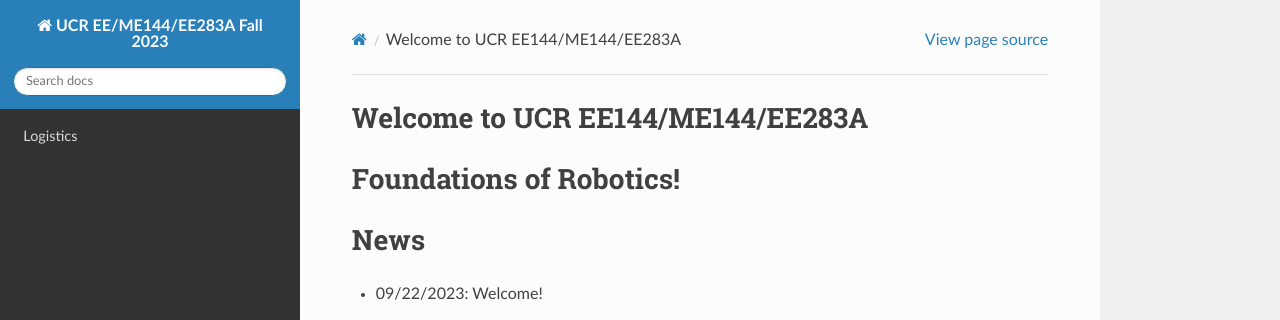
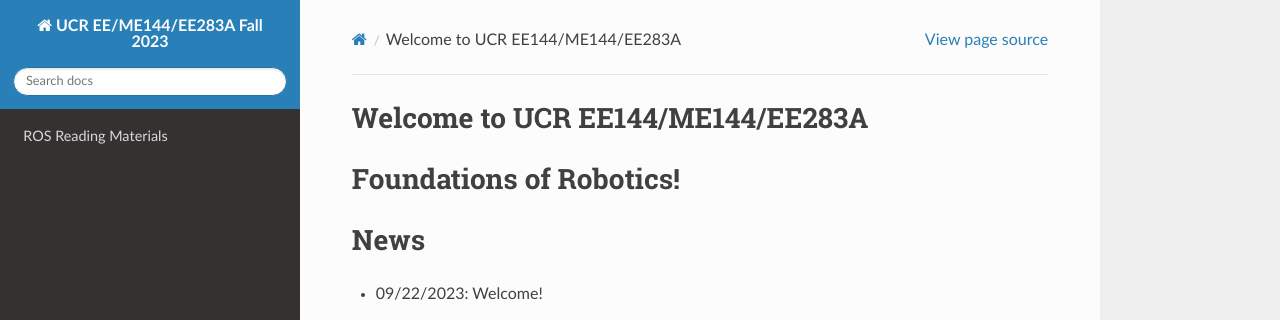
Before and after one commit to UCR-Robotics/ee144, a Sphinx documentation site: the page built from docs/index.rst, in a window 1280 px wide. Shown: the top 320 px of the page. Built offline with Sphinx 7.4.7 and the Read the Docs theme 2.0.0, drawn with Linux system fonts in a browser that asks for light colours; pages that are not in the unit, such as notebooks, are missing from menus.

Commit message:
Website Up-to-date

```diff
--- a/docs/index.rst
+++ b/docs/index.rst
@@ -12,10 +12,10 @@
     :maxdepth: 2
     :hidden:
 
-    logistics
+    .. logistics
     .. lab0
     .. linux
-    .. ros
+    ros
 
 
 News
```
